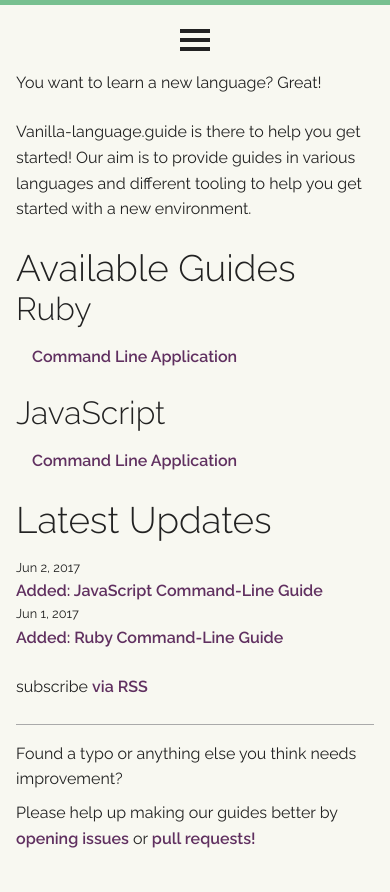
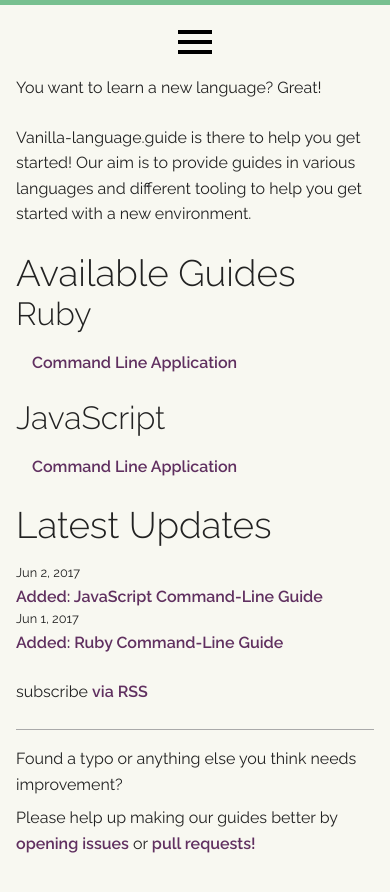
Before and after one commit to vanilla-project/vanilla-project.guide, a Jekyll site: the page built from index.md, in a window 390 px wide. Shown: the top 892 px of the page. Built offline with Jekyll 4.4.1, drawn with Linux system fonts in a browser that asks for light colours.

Commit message:
Updates hamburger menu

```diff
--- a/_includes/header.html
+++ b/_includes/header.html
@@ -2,7 +2,9 @@
 
 <header>
   <input class="show-menu" id="show-menu" type="checkbox" />
-  <label for="show-menu" class="menu-icon"></label>
+  <label for="show-menu" class="menu">
+    <span></span>
+  </label>
 
   <nav>
     <ul>
--- /dev/null
+++ b/_sass/hamburger.scss
@@ -0,0 +1,84 @@
+// Hamburger code based on:
+// https://github.com/callmenick/Animating-Hamburger-Icons
+//
+// Updated to use a checkbox instead of JavaScript to
+// identify whether the menu is open or not.
+body > header {
+  label.menu {
+    cursor: pointer;
+    display: block;
+    font-size: 0;
+    height: 70px;
+    margin: 0 auto;
+    overflow: hidden;
+    padding: 0;
+    position: relative;
+    text-indent: -9999px;
+    width: 70px;
+
+    &:focus {
+      outline: none;
+    }
+
+    span {
+      background: #000;
+      display: block;
+      height: 4px;
+      left: 18px;
+      position: absolute;
+      right: 18px;
+      top: 35px;
+      transition: background 0s 0.1s;
+    }
+
+    span::before,
+    span::after {
+      background-color: #000;
+      content: "";
+      display: block;
+      height: 4px;
+      left: 0;
+      transition-duration: 0.2s, 0.2s;
+      transition-delay: 0.2s, 0s;
+      position: absolute;
+      width: 100%;
+    }
+
+    span::before {
+      top: -10px;
+      transition-property: top, transform;
+    }
+
+    span::after {
+      bottom: -10px;
+      transition-property: bottom, transform;
+    }
+
+    @media (min-width: $desktop-size) {
+      & {
+        display: none;
+      }
+    }
+  }
+
+  .show-menu:checked ~ .menu {
+    span {
+      background: none;
+    }
+
+    span::before {
+      top: 0;
+      transform: rotate(45deg);
+    }
+
+    span::after {
+      bottom: 0;
+      transform: rotate(-45deg);
+    }
+
+    span::before,
+    span::after {
+      transition-delay: 0s, 0.2s;
+    }
+  }
+}
--- a/_sass/header.scss
+++ b/_sass/header.scss
@@ -1,9 +1,12 @@
 body > header {
-  padding-top: 1.5rem;
-  padding-bottom: .7rem;
+  @media (min-width: $desktop-size) {
+    & {
+      padding-top: 1rem;
+      padding-bottom: .7rem;
+    }
+  }
 
   nav {
-    margin: 0 auto;
     max-width: 900px;
   }
 }
--- a/_sass/menu.scss
+++ b/_sass/menu.scss
@@ -5,63 +5,9 @@ body > header {
     display: none;
   }
 
-  .show-menu:checked ~ .menu-icon {
-    border-bottom: 4px solid transparent;
-    transition: border-bottom 0.8s ease-in-out;
-    -webkit-transition: border-bottom 0.8s ease-in-out;
-
-    &:before {
-      transform: rotate(-405deg) translateY(1px) translateX(-3px);
-      -webkit-transform: rotate(-405deg) translateY(1px) translateX(-3px);
-      transition: transform 0.5s ease-in-out;
-      -webkit-transition: -webkit-transform 0.5s ease-in-out;
-    }
-
-    &:after {
-      transform: rotate(405deg) translateY(-4px) translateX(-5px);
-      -webkit-transform: rotate(405deg) translateY(-4px) translateX(-5px);
-      transition: transform 0.5s ease-in-out;
-      -webkit-transition: -webkit-transform 0.5s ease-in-out;
-    }
-  }
-
-  .menu-icon {
-    display: inline-block;
-    cursor: pointer;
-
-    border-bottom: 4px solid $dark-color-1;
-    width: 30px;
-
-    &::-moz-focus-inner {
-      border: 0;
-      padding: 0;
-    }
-
-    &:before {
-      content: "";
-      display: block;
-      border-bottom: 4px solid $dark-color-1;
-      width: 100%;
-      margin-bottom: 5px;
-      transition: transform 0.5s ease-in-out;
-      -webkit-transition: -webkit-transform 0.5s ease-in-out;
-    }
-
-    &:after {
-      content: "";
-      display: block;
-      border-bottom: 4px solid $dark-color-1;
-      width: 100%;
-      margin-bottom: 5px;
-      transition: transform 0.5s ease-in-out;
-      -webkit-transition: -webkit-transform 0.5s ease-in-out;
-    }
-  }
-
   $navigation__transition: max-height 0.5s ease-in-out;
 
   nav {
-    margin-bottom: 1rem;
     max-height: 0;
     overflow: hidden;
     transition: $navigation__transition;
@@ -82,15 +28,12 @@ body > header {
   }
 
   .show-menu:checked ~ nav {
+    margin-bottom: 1rem;
     max-height: 500px;
     transition: $navigation__transition;
   }
 
   @media (min-width: $desktop-size) {
-    .show-menu, .menu-icon {
-      display: none;
-    }
-
     nav {
       max-height: none;
       overflow: auto;
--- a/assets/vanilla-project.scss
+++ b/assets/vanilla-project.scss
@@ -7,6 +7,7 @@
 @import "global";
 @import "links";
 @import "menu";
+@import "hamburger";
 @import "header";
 @import "directory-listings";
 @import "syntax";
```
Also changed, not shown: readme.md.
